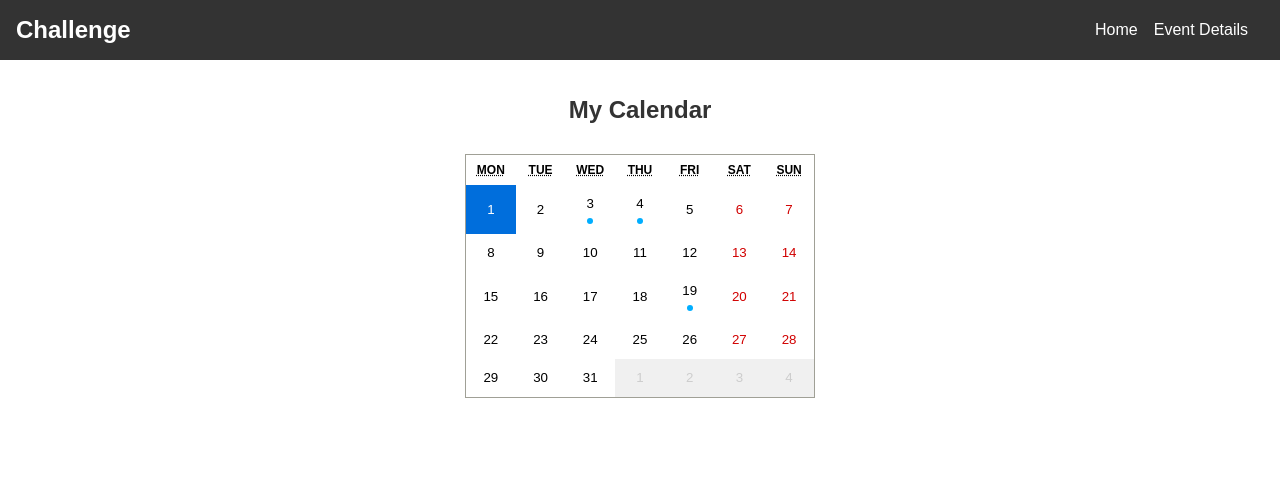
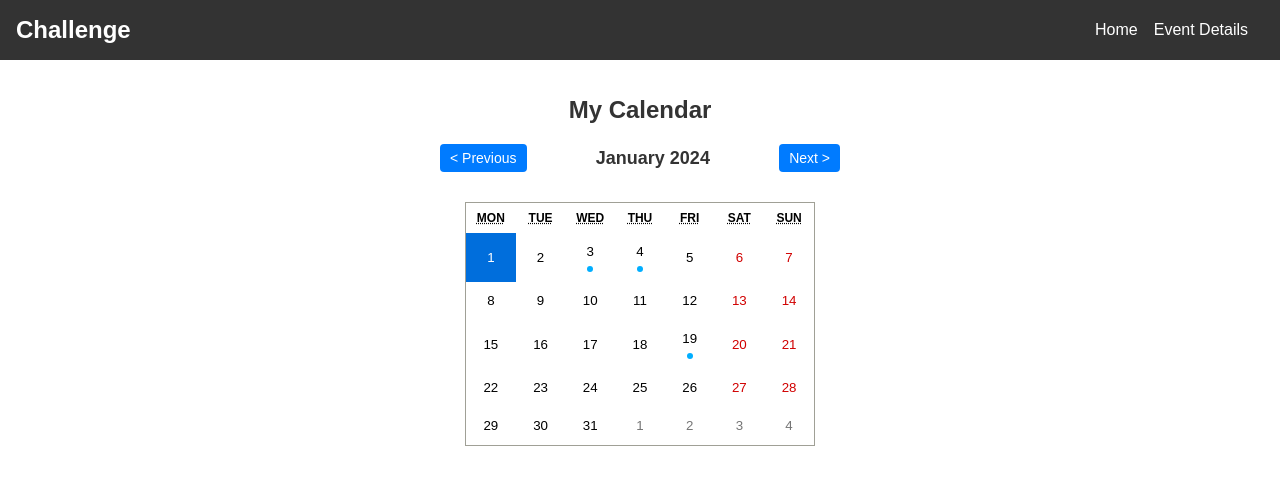
Before and after one commit to sawtoothridge13/calendar, a React (Create React App) app: page / in a window 1280 px wide. Shown: the top 484 px of the page. Built offline with nearby package versions, Linux system fonts and the light colour scheme.

Commit message:
Add month navigation to calendar

```diff
--- a/src/components/ChallengeCalendar/ChallengeCalendar.jsx
+++ b/src/components/ChallengeCalendar/ChallengeCalendar.jsx
@@ -6,7 +6,8 @@ import { useNavigate } from 'react-router-dom';
 import sportData from './sportData.json.json'; // Adjust the path to your actual file location
 
 const ChallengeCalendar = () => {
-  const [selectedDate, setSelectedDate] = useState(new Date(2024, 0, 1)); // Set initial date to January 1, 2024
+  const [currentDate, setCurrentDate] = useState(new Date(2024, 0, 1)); // Set initial date to January 2024
+  const [selectedDate, setSelectedDate] = useState(new Date(2024, 0, 1)); // Set initial selected date
   const [events, setEvents] = useState([]);
   const navigate = useNavigate(); // Use React Router navigation
 
@@ -53,19 +54,38 @@ const ChallengeCalendar = () => {
     }
   };
 
+  const handleMonthChange = (direction) => {
+    const newDate = new Date(
+      currentDate.getFullYear(),
+      currentDate.getMonth() + direction,
+      1,
+    );
+    setCurrentDate(newDate);
+  };
+
+  const monthName = currentDate.toLocaleString('default', { month: 'long' });
+
   return (
     <div className="calendar-container">
       <h1>My Calendar</h1>
+      <div className="calendar-header">
+        <button onClick={() => handleMonthChange(-1)}>&lt; Previous</button>
+        <span className="month-name">
+          {monthName} {currentDate.getFullYear()}
+        </span>
+        <button onClick={() => handleMonthChange(1)}>Next &gt;</button>
+      </div>
       <Calendar
         className="react-calendar"
         onClickDay={handleDateClick} // Handle day click to navigate
         value={selectedDate}
+        activeStartDate={currentDate} // Use currentDate to control the active month
         minDate={new Date(2024, 0, 1)} // January 1, 2024
-        maxDate={new Date(2024, 0, 31)} // January 31, 2024
+        maxDate={new Date(2024, 11, 31)} // December 31, 2024
         tileContent={({ date }) =>
           isDateWithEvent(date) ? <span className="event-dot"></span> : null
         }
-        showNavigation={false} // Hide navigation buttons
+        showNavigation={false} // Disable default navigation to use custom buttons
       />
     </div>
   );
--- a/src/components/FormComponent/FormComponent.jsx
+++ b/src/components/FormComponent/FormComponent.jsx
@@ -4,6 +4,7 @@ import React, { useState } from 'react';
 const FormComponent = ({ handleAddEvent }) => {
   const [eventTitle, setEventTitle] = useState('');
   const [eventDescription, setEventDescription] = useState('');
+  const [eventDate, setEventDate] = useState(''); // New state for date input
   const [eventTime, setEventTime] = useState(''); // New state for time input
   const [error, setError] = useState('');
 
@@ -17,6 +18,11 @@ const FormComponent = ({ handleAddEvent }) => {
     setError('');
   };
 
+  const handleEventDateChange = (e) => {
+    setEventDate(e.target.value);
+    setError('');
+  };
+
   const handleEventTimeChange = (e) => {
     setEventTime(e.target.value);
     setError('');
@@ -27,6 +33,7 @@ const FormComponent = ({ handleAddEvent }) => {
     if (
       eventTitle.trim() === '' ||
       eventDescription.trim() === '' ||
+      eventDate.trim() === '' ||
       eventTime.trim() === ''
     ) {
       setError('Please fill out all fields.');
@@ -34,13 +41,14 @@ const FormComponent = ({ handleAddEvent }) => {
     }
 
     // Combine the date and time to create a full Date object
+    const [year, month, day] = eventDate.split('-').map(Number);
     const [hours, minutes] = eventTime.split(':').map(Number);
-    const eventDateTime = new Date();
-    eventDateTime.setHours(hours, minutes, 0, 0);
+    const eventDateTime = new Date(year, month - 1, day, hours, minutes);
 
     handleAddEvent(eventTitle, eventDescription, eventDateTime); // Pass the date-time along with title and description
     setEventTitle('');
     setEventDescription('');
+    setEventDate('');
     setEventTime('');
     setError('');
   };
@@ -63,6 +71,14 @@ const FormComponent = ({ handleAddEvent }) => {
           onChange={handleEventDescriptionChange}
         ></textarea>
 
+        <label htmlFor="eventDate">Event Date:</label>
+        <input
+          type="date"
+          id="eventDate"
+          value={eventDate}
+          onChange={handleEventDateChange}
+        />
+
         <label htmlFor="eventTime">Event Time:</label>
         <input
           type="time"
```
